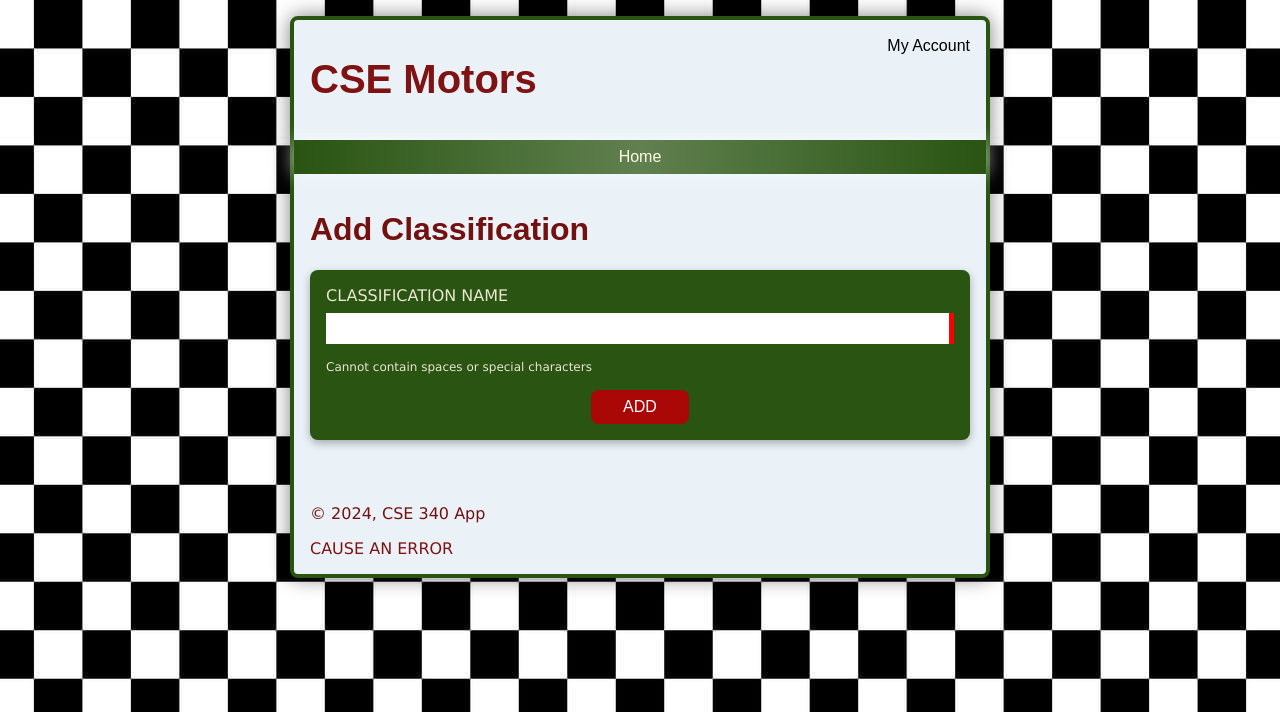
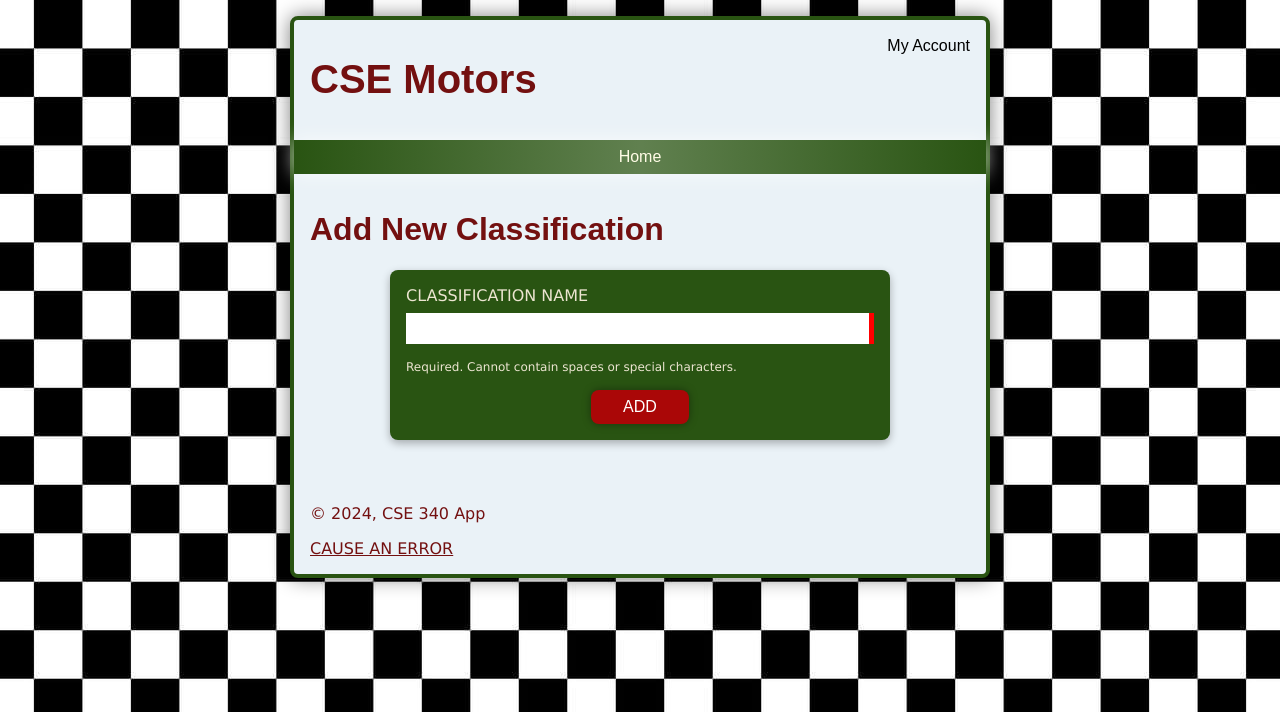
Before and after one commit to crewsbd/CSE-Motors, a Node server app: page /inv/add-classification in a window 1280 px wide. Shown: the top 712 px of the page. Run offline with Node 20, Linux system fonts and the light colour scheme; data that the repository does not hold is empty; some libraries are stand-ins or nearby versions; some web fonts are replaced.

Commit message:
Submit ready

```diff
--- a/controllers/invController.js
+++ b/controllers/invController.js
@@ -1,8 +1,7 @@
-const { request } = require("express")
-const invModel = require("../models/inventory-model")
-const utilities = require("../utilities/")
+const invModel = require("../models/inventory-model");
+const utilities = require("../utilities/");
 
-const invCont = {}
+const invCont = {};
 
 /**
  * Build inventory by classification view
@@ -11,17 +10,35 @@ const invCont = {}
  * @param {import('express').NextFunction} next
  */
 invCont.buildByClassificationId = async function (req, res, next) {
-    const classification_id = req.params.classificationId
-    const data = await invModel.getInventoryByClassificationId(classification_id)
-    const grid = await utilities.buildClassificationGrid(data)
-    let nav = await utilities.getNav()
-    const className = data[0].classification_name
+  const classification_id = req.params.classificationId;
+  /** @type {Array} */
+  const data = await invModel.getInventoryByClassificationId(classification_id);
+
+  let grid;
+  let className;
+  if(data.length) {
+    grid = await utilities.buildClassificationGrid(data);
+    className = data[0].classification_name;
+  }
+  else {
+    grid = "";
+    className = "No";
+  }
+  let nav = await utilities.getNav();
+
   res.render("inventory/classification", {
     title: className + " vehicles",
     nav,
     grid,
-    })
-}
+  });
+};
+
+/**
+ * Build the view to display a single vehicle
+ * @param {import('express').Request} req
+ * @param {import('express').Response} res
+ * @param {import('express').NextFunction} next
+ */
 invCont.buildByInventoryId = async function (req, res, next) {
   const inventoryId = req.params.inventoryId;
   //const data = await invModel.getInventoryByInventoryId(inventoryId + 5); // Buggy code
@@ -34,70 +51,101 @@ invCont.buildByInventoryId = async function (req, res, next) {
     title: itemName,
     nav,
     listing,
-    })
-}
-// Management controllers
+  });
+};
 
+/**********************************
+ * Vehicle Management Controllers
+ **********************************/
 
+/**
+ * Build the main vehicle management view
+ * @param {import('express').Request} req
+ * @param {import('express').Response} res
+ * @param {import('express').NextFunction} next
+ */
 invCont.buildManagementView = async function (req, res, next) {
   let nav = await utilities.getNav();
   res.render("inventory/management", {
-        title: "Inventory Management",
+    title: "Vehicle Management",
     errors: null,
     nav,
-    })
-}
+  });
+};
 
+/**
+ * Build the add classification view
+ * @param {import('express').Request} req
+ * @param {import('express').Response} res
+ * @param {import('express').NextFunction} next
+ */
 invCont.buildAddClassification = async function (req, res, next) {
   let nav = await utilities.getNav();
 
   res.render("inventory/addClassification", {
-        title: "Add Classification",
+    title: "Add New Classification",
     nav,
     errors: null,
-    })
-}
-
-invCont.addClassification = async function(req, res, next) {
-
-    const {classification_name} = req.body;
+  });
+};
+/**
+ * Handle post request to add a vehicle classification
+ * @param {import('express').Request} req
+ * @param {import('express').Response} res
+ * @param {import('express').NextFunction} next
+ */
+invCont.addClassification = async function (req, res, next) {
+  const { classification_name } = req.body;
 
   const response = await invModel.addClassification(classification_name); // ...to a function within the inventory model...
   let nav = await utilities.getNav(); // After query, so it shows new classification
-    if(response) {
-        req.flash("notice", `${classification_name} successfully added.`);
-        res.render("inventory/addClassification", {
-            title: "Add Classification",
+  if (response) {
+    req.flash(
+      "notice",
+      `The "${classification_name}" classification was successfully added.`
+    );
+    res.render("inventory/management", {
+      title: "Vehicle Management",
       errors: null,
       nav,
-            classification_name
+      classification_name,
+    });
+  } else {
+    req.flash("notice", `Failed to add ${classification_name}`);
+    res.render("inventory/addClassification", {
+      title: "Add New Classification",
+      errors: null,
+      nav,
+      classification_name,
     });
   }
-    else {
-        req.flash("notice", `Failed to add ${classification_name}`);
-        res.render("inventory/addClassification", {
-            title: "Add Classification",
-            errors: null,
-            nav,
-            classification_name
-        })
-    }
-}
+};
 
-invCont.buildAddInventory = async function(req, res, next) {
+/**
+ * Build the add inventory view
+ * @param {import('express').Request} req
+ * @param {import('express').Response} res
+ * @param {import('express').NextFunction} next
+ */
+invCont.buildAddInventory = async function (req, res, next) {
   const nav = await utilities.getNav();
   let classifications = await utilities.buildClassificationList();
 
   res.render("inventory/addInventory", {
-        title: "Add Inventory",
+    title: "Add Vehicle",
     errors: null,
     nav,
-        classifications
-    }
-    );
-}
+    classifications,
+  });
+};
 
-invCont.addInventory = async function(req, res, next) {
+/**
+ * Handle post request to add a vehicle to the inventory along with redirects
+ * @param {import('express').Request} req
+ * @param {import('express').Response} res
+ * @param {import('express').NextFunction} next
+ */
+invCont.addInventory = async function (req, res, next) {
   const nav = await utilities.getNav();
 
   const {
@@ -123,26 +171,28 @@ invCont.addInventory = async function(req, res, next) {
     inv_price,
     inv_miles,
     inv_color,
-        classification_id);
+    classification_id
+  );
 
-    if(response) {
-        req.flash("notice", `${inv_year} ${inv_make} ${inv_model} successfully added.`);
+  if (response) {
+    req.flash(
+      "notice",
+      `The ${inv_year} ${inv_make} ${inv_model} successfully added.`
+    );
     res.render("inventory/management", {
-            title: "Management",
+      title: "Vehicle Management",
       nav,
       errors: null,
-
-        })
-    }
-    else {  // This seems to never get called. Is this just for DB errors?
-        req.flash("notice", "There was a problem.")
+    });
+  } else {
+    // This seems to never get called. Is this just for DB errors?
+    req.flash("notice", "There was a problem.");
     res.render("inventory/addInventory", {
-            title: "Add Inventory",
+      title: "Add Vehicle",
       nav,
       errors: null,
-        })
+    });
   }
-
-}
+};
 
 module.exports = invCont;
--- a/public/css/styles.css
+++ b/public/css/styles.css
@@ -43,20 +43,37 @@ nav {
   width: 100%;
   box-shadow: 0 0 20px rgba(255, 255, 255, 0.703);
 }
+
+nav ul {
+  /* Handle this later with a burger */
+  display: flex;
+  flex-wrap: wrap;
+}
+main {
+  display: flex;
+  flex-direction: column;
+}
 footer {
   overflow: hidden;
 }
 
-a {
+nav a {
   display: inline-block;
   color: unset;
   filter: brightness(1.1);
   text-decoration: none;
   transition: scale .5s;
 }
-a:hover {
+nav a:hover {
   transform: scale(1.1);
   transition: transform .5s;
+}
+
+a {
+  color: unset;
+}
+a:hover {
+  filter: brightness(1.4);
 }
 
 
@@ -300,6 +317,9 @@ form.login-form {
   border-radius: .5rem;
   box-shadow: 0 .2rem .5rem rgba(0, 0, 0, 0.298);
   margin-bottom: 1rem;
+  width: 100%;
+  max-width: 500px;
+  align-self: center;
 }
 form.login-form label {
   display: flex;
@@ -307,9 +327,12 @@ form.login-form label {
   gap: .5rem;
   position: relative;
 }
-form.login-form input {
+form.login-form input, form.login-form select {
   padding: .5rem;
   border: none;
+}
+form.login-form input::placeholder, form.login-form select::placeholder, form.login-form textarea::placeholder {
+  color: rgba(0, 0, 0, 0.27)
 }
 form.login-form input:invalid {
   border-right: 5px solid red;
@@ -324,6 +347,7 @@ form.login-form input[type="submit"] {
   color: white;
   border: none;
   border-radius: .5rem;
+  box-shadow: 0 0 .5rem rgba(0, 0, 0, 0.368);
 }
 form.login-form button.reveal-button {
   color: transparent; /* To make wave happy */
--- a/utilities/inventory-validation.js
+++ b/utilities/inventory-validation.js
@@ -28,7 +28,7 @@ validate.checkClassificationData = async (req, res, next) => {
   errors = validationResult(req);
   if (!errors.isEmpty()) {
     let nav = await utilities.getNav();
-    res.render("inventory/addClassification", {
+    res.render("inventory/addClassification", { // Try again
       errors,
       title: "Add Classification",
       nav,
@@ -146,7 +146,7 @@ validate.checkInventoryData = async (req, res, next) => {
       classification_id
     );
     let nav = await utilities.getNav();
-    res.render("inventory/addInventory", {
+    res.render("inventory/addInventory", { // Try again
       errors,
       title: "Add Inventory",
       nav,
--- a/views/inventory/addClassification.ejs
+++ b/views/inventory/addClassification.ejs
@@ -10,7 +10,7 @@
 
 <form class="login-form" action="/inv/add-classification" method="post"> <%# The form must send all data... %>
     <label>CLASSIFICATION NAME<input type="text" name="classification_name" required value="<%= locals.classification_name %>" pattern="[0-9a-zA-Z]+"></label>
-    <span class="fine-print">Cannot contain spaces or special characters</span>
+    <span class="fine-print">Required. Cannot contain spaces or special characters.</span>
     <input type="submit" value="ADD">
 
 </form>
--- a/views/inventory/management.ejs
+++ b/views/inventory/management.ejs
@@ -10,9 +10,9 @@
 
 <ul>
     <li>
-        <a href="/inv/add-classification">Add new classification</a>
+        <a href="/inv/add-classification">Add New Classification</a>
     </li>
     <li>
-        <a href="/inv/add-inventory">Add new inventory</a>
+        <a href="/inv/add-inventory">Add New Vehicle</a>
     </li>
 </ul>
```
Also changed, not shown: models/inventory-model.js (+6 -1 lines), views/inventory/addInventory.ejs (+10 -12 lines). Lines whose indentation alone changed are shown as unchanged.
